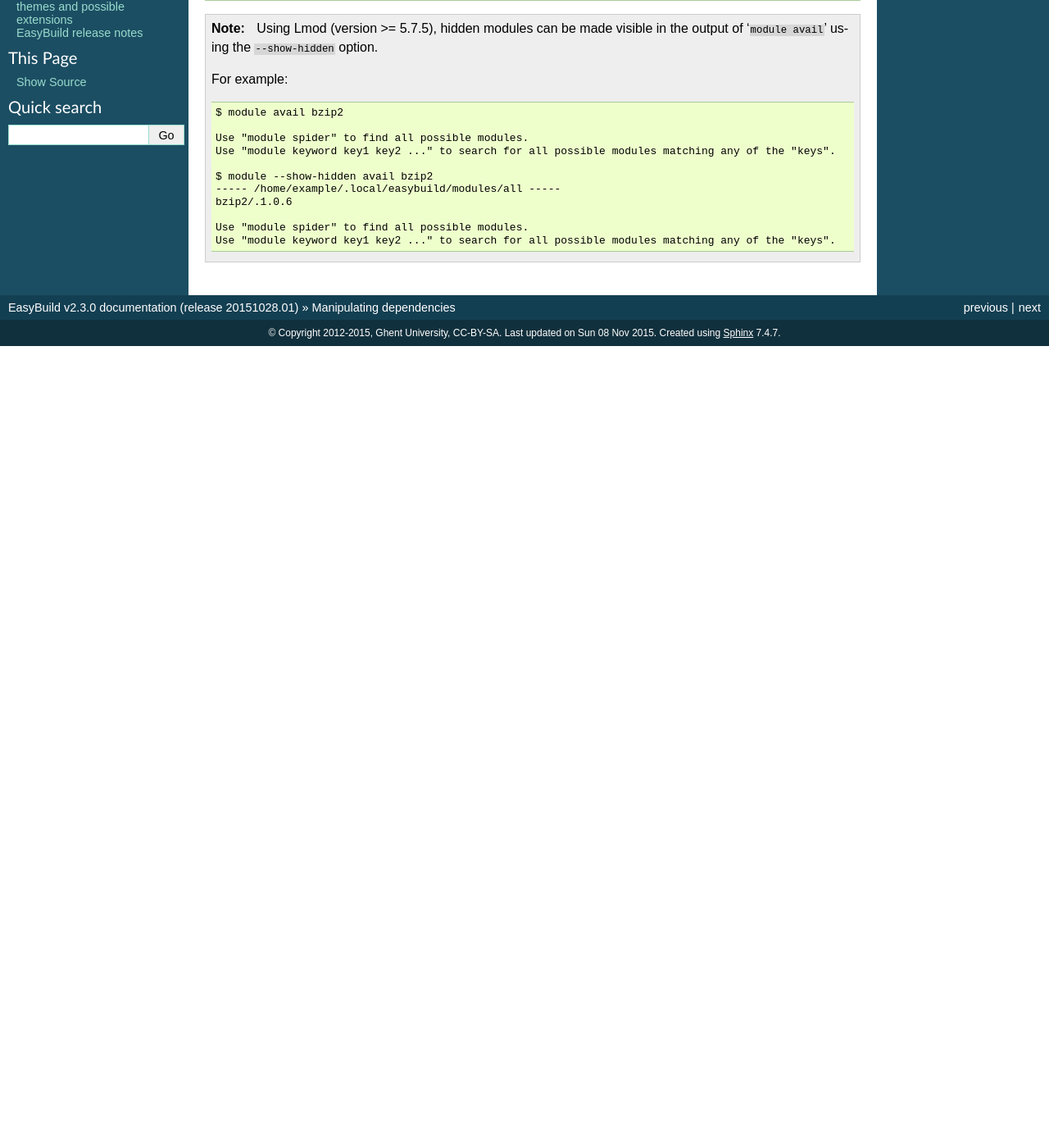
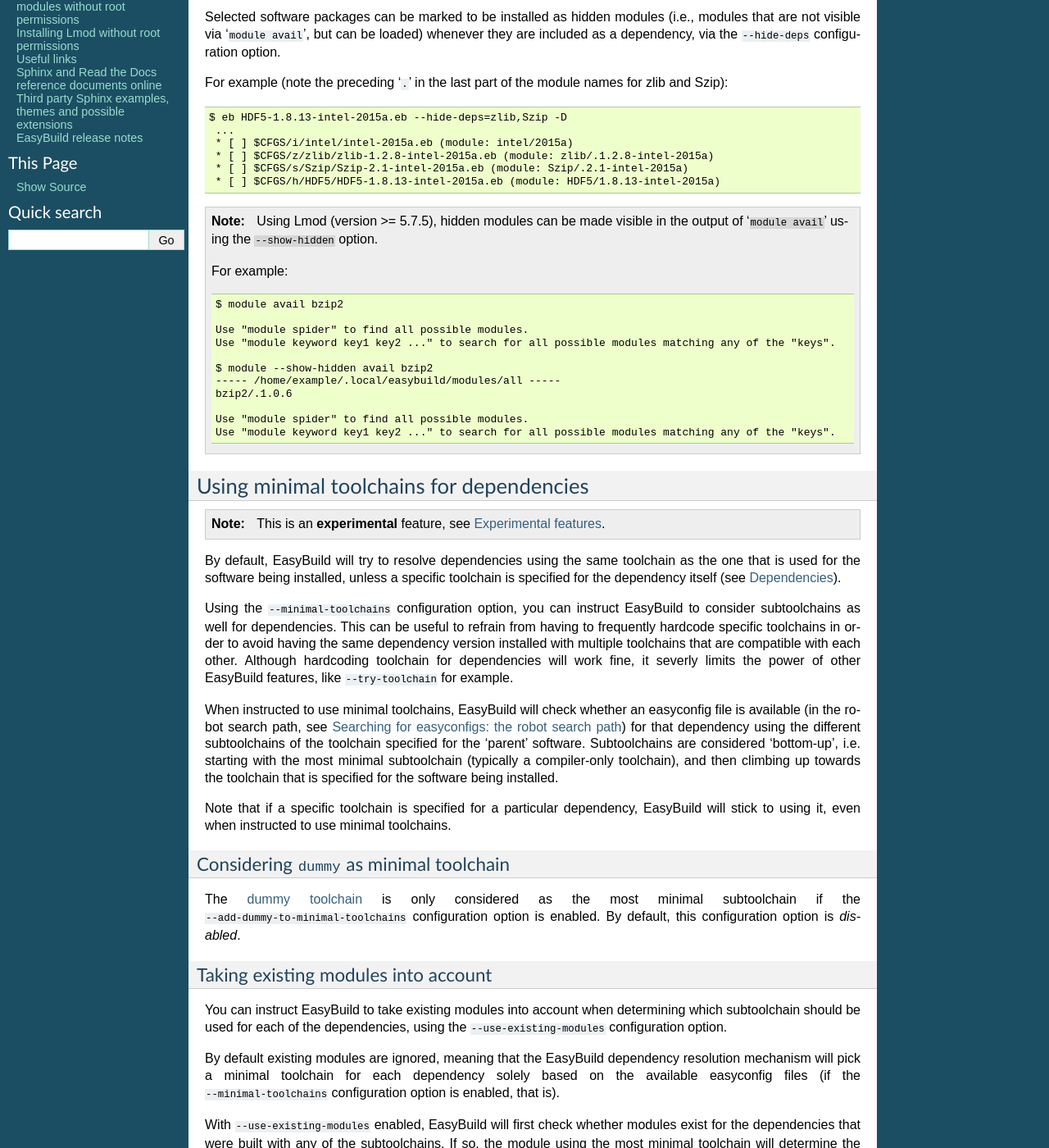
Before and after one commit to easybuilders/easybuild, a Sphinx documentation site: the page built from docs/Manipulating_dependencies.rst, in a window 1280 px wide and 1400 px high, scrolled down 972 px. Shown: the whole window at 82% size. Built offline with Sphinx 7.4.7, drawn with Linux system fonts in a browser that asks for light colours; before the commit the page ends 1394 px from its top, so only the background shows below that; some of the changed text lies outside the part shown.

Commit message:
document experimental support for minimal toolchains

```diff
--- a/docs/Changelog.rst
+++ b/docs/Changelog.rst
@@ -2,6 +2,10 @@
 
 Changelog for EasyBuild documentation
 -------------------------------------
+
+* **release 20151108.01** (`November 8th 2015`):
+
+  * document (experimental) support for using minimal toolchains (see :ref:`minimal_toolchains`)
 
 * **release 20151028.01** (`October 28th 2015`): document extended dry run mechanism (see :ref:`extended_dry_run`)
 * **release 20151021.01** (`October 21st 2015`):
--- a/docs/Experimental_features.rst
+++ b/docs/Experimental_features.rst
@@ -13,3 +13,4 @@ Currently enabled experimental features include:
  * Cray support (see https://github.com/hpcugent/easybuild/wiki/EasyBuild-on-Cray)
  * :ref:`packaging_support`
  * support for easyconfig files in YAML syntax (see :ref:`easyconfig_yeb_format`)
+ * support for using minimal toolchains for dependencies
--- a/docs/Manipulating_dependencies.rst
+++ b/docs/Manipulating_dependencies.rst
@@ -56,6 +60,7 @@ For example (note the preceding '``.``' in the last part of the module names for
   * [ ] $CFGS/s/Szip/Szip-2.1-intel-2015a.eb (module: Szip/.2.1-intel-2015a)
   * [ ] $CFGS/h/HDF5/HDF5-1.8.13-intel-2015a.eb (module: HDF5/1.8.13-intel-2015a)
 
+
 .. note::
   Using Lmod (version >= 5.7.5), hidden modules can be made visible in the output of '``module avail``' using the
   ``--show-hidden`` option.
@@ -73,3 +78,88 @@ For example (note the preceding '``.``' in the last part of the module names for
 
    Use "module spider" to find all possible modules.
    Use "module keyword key1 key2 ..." to search for all possible modules matching any of the "keys".
+
+
+.. _minimal_toolchains:
+
+Using minimal toolchains for dependencies
+-----------------------------------------
+
+.. note:: This is an **experimental** feature, see :ref:`experimental_features`.
+
+By default, EasyBuild will try to resolve dependencies using the same toolchain as the one that is used for the
+software being installed, unless a specific toolchain is specified for the dependency itself
+(see :ref:`dependency_specs`).
+
+Using the ``--minimal-toolchains`` configuration option, you can instruct EasyBuild to consider subtoolchains
+as well for dependencies. This can be useful to refrain from having to frequently hardcode specific toolchains in order
+to avoid having the same dependency version installed with multiple toolchains that are compatible with each other.
+Although hardcoding toolchain for dependencies will work fine, it severly limits the power of other EasyBuild features,
+like ``--try-toolchain`` for example.
+
+When instructed to use minimal toolchains, EasyBuild will check whether an easyconfig file is available (in the robot
+search path, see :ref:`robot_search_path`) for that dependency using the different subtoolchains of the toolchain
+specified for the 'parent' software. Subtoolchains are considered 'bottom-up', i.e. starting with the most minimal
+subtoolchain (typically a compiler-only toolchain), and then climbing up towards the toolchain that is specified for
+the software being installed.
+
+Note that if a specific toolchain is specified for a particular dependency, EasyBuild will stick to using it, even
+when instructed to use minimal toolchains.
+
+.. _minimal_toolchains_dummy:
+
+Considering ``dummy`` as minimal toolchain
+~~~~~~~~~~~~~~~~~~~~~~~~~~~~~~~~~~~~~~~~~~
+
+The :ref:`dummy_toolchain` is only considered as the most minimal subtoolchain if the
+``--add-dummy-to-minimal-toolchains`` configuration option is enabled.
+By default, this configuration option is *disabled*.
+
+.. _minimal_toolchains_existing_modules:
+
+Taking existing modules into account
+~~~~~~~~~~~~~~~~~~~~~~~~~~~~~~~~~~~~
+
+You can instruct EasyBuild to take existing modules into account when determining which subtoolchain should be used
+for each of the dependencies, using the ``--use-existing-modules`` configuration option.
+
+By default existing modules are ignored, meaning that the EasyBuild dependency resolution mechanism will pick a
+minimal toolchain for each dependency solely based on the available easyconfig files (if the ``--minimal-toolchains``
+configuration option is enabled, that is).
+
+With ``--use-existing-modules`` enabled, EasyBuild will first check whether modules exist for the dependencies that were
+built with any of the subtoolchains. If so, the module using the most minimal toolchain will determine the toolchain
+being used. If not, the toolchain to use will be determined based on the available easyconfig files.
+
+.. _minimal_toolchains_example:
+
+Example
+~~~~~~~
+
+Consider the following (partial) easyconfig file for Python v2.7.9 with the ``foss/2015b`` toolchain::
+
+    name = 'Python'
+    version = '2.7.9'
+
+    toolchain = {'name': 'foss', 'version': '2015b'}
+
+    dependencies = [
+        ('zlib', '1.2.8'),
+    ]
+
+For the ``foss/2015b`` toolchain, EasyBuild will also consider ``GCC/4.9.3`` and ``gompi/2015b`` subtoolchains
+as potential minimal toolchains (in that order) when determining the toolchain to use for dependencies, if the
+``--minimal-toolchains`` configuration option is enabled.
+
+So, for the zlib v1.2.8 dependency included in the example above, the following scenarios are possible:
+
+* without the use of ``--minimal-toolchains``, EasyBuild will only consider the ``foss/2015b`` toolchain for zlib,
+  even if other zlib easyconfigs using a compatible toolchain are available
+* if (only) ``--minimal-toolchains`` is enabled, EasyBuild will search for an easyconfig file for
+  zlib v1.2.8 using the ``GCC/4.9.3`` toolchain; if no such easyconfig file is found, it will continue searching
+  using the ``gompi/2015b`` toolchain, and finally the ``foss/2015b`` toolchain
+* if ``--add-dummy-to-minimal-toolchains`` is also enabled, EasyBuild will try locating an easyconfig file for
+  zlib v1.2.8 that uses the ``dummy`` toolchain prior to consider the ``GCC/4.9.3`` toolchain
+* additionally, with ``--use-existing-modules`` enabled, EasyBuild will first check whether a ``zlib`` module for
+  version 1.2.8 built with the (sub)toolchains being considered exists; if not, it will search for an easyconfig file
+  for zlib as outlined above
--- a/docs/conf.py
+++ b/docs/conf.py
@@ -41,9 +41,9 @@ copyright = '2012-2015, Ghent University, CC-BY-SA'
 # other places throughout the built documents.
 #
 # The short X.Y version.
-version = '2.3.0'  # this is meant to reference the version of EasyBuild
+version = '2.4.0dev'  # this is meant to reference the version of EasyBuild
 # The full version, including alpha/beta/rc tags.
-release = '20151028.01'  # this is meant to reference the version of the documentation itself
+release = '20151108.01'  # this is meant to reference the version of the documentation itself
 
 # There are two options for replacing |today|: either, you set today to some
 # non-false value, then it is used:
```
Also changed, not shown: other parts of docs/Manipulating_dependencies.rst (+4 -0 lines), docs/Writing_easyconfig_files.rst (+8 -2 lines).
